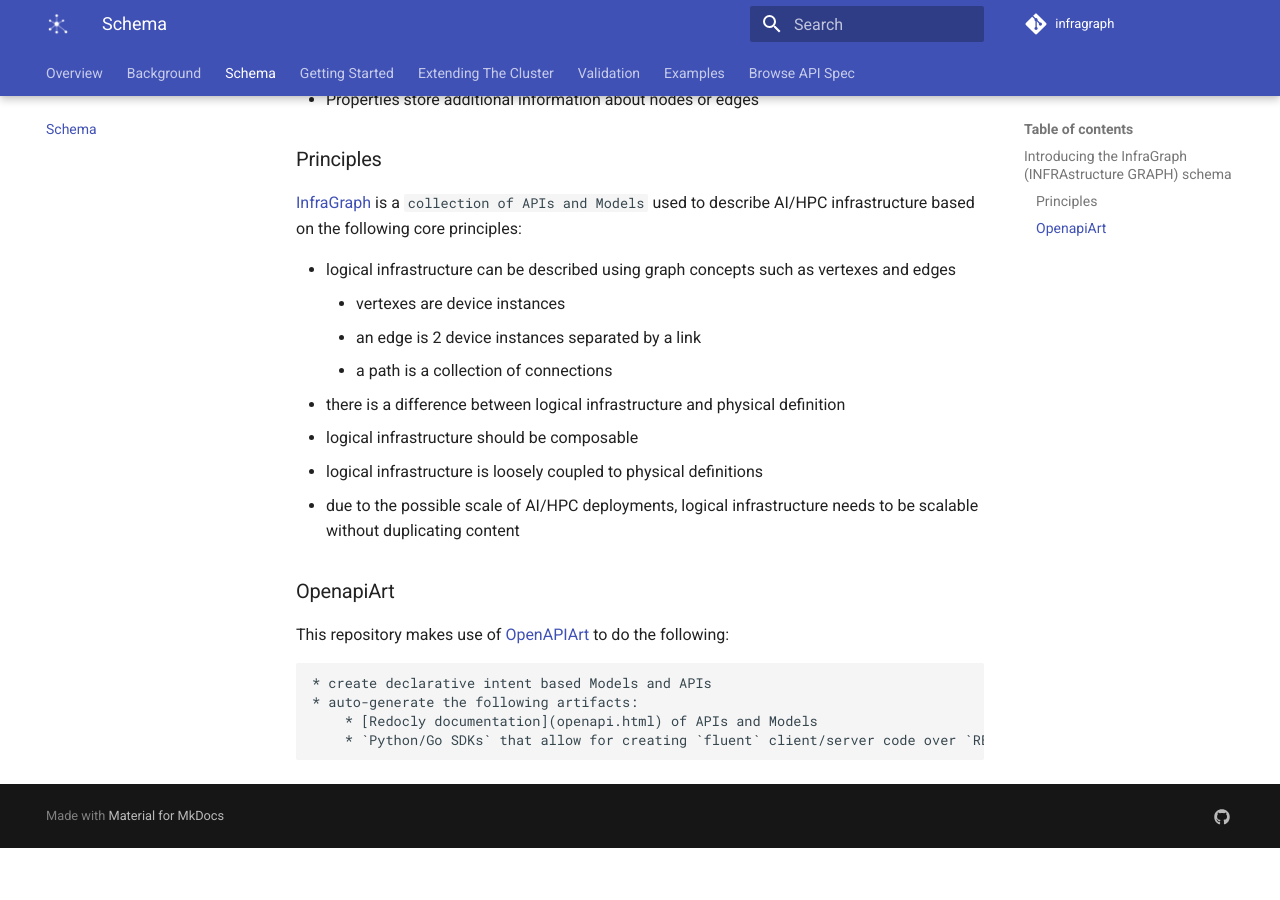
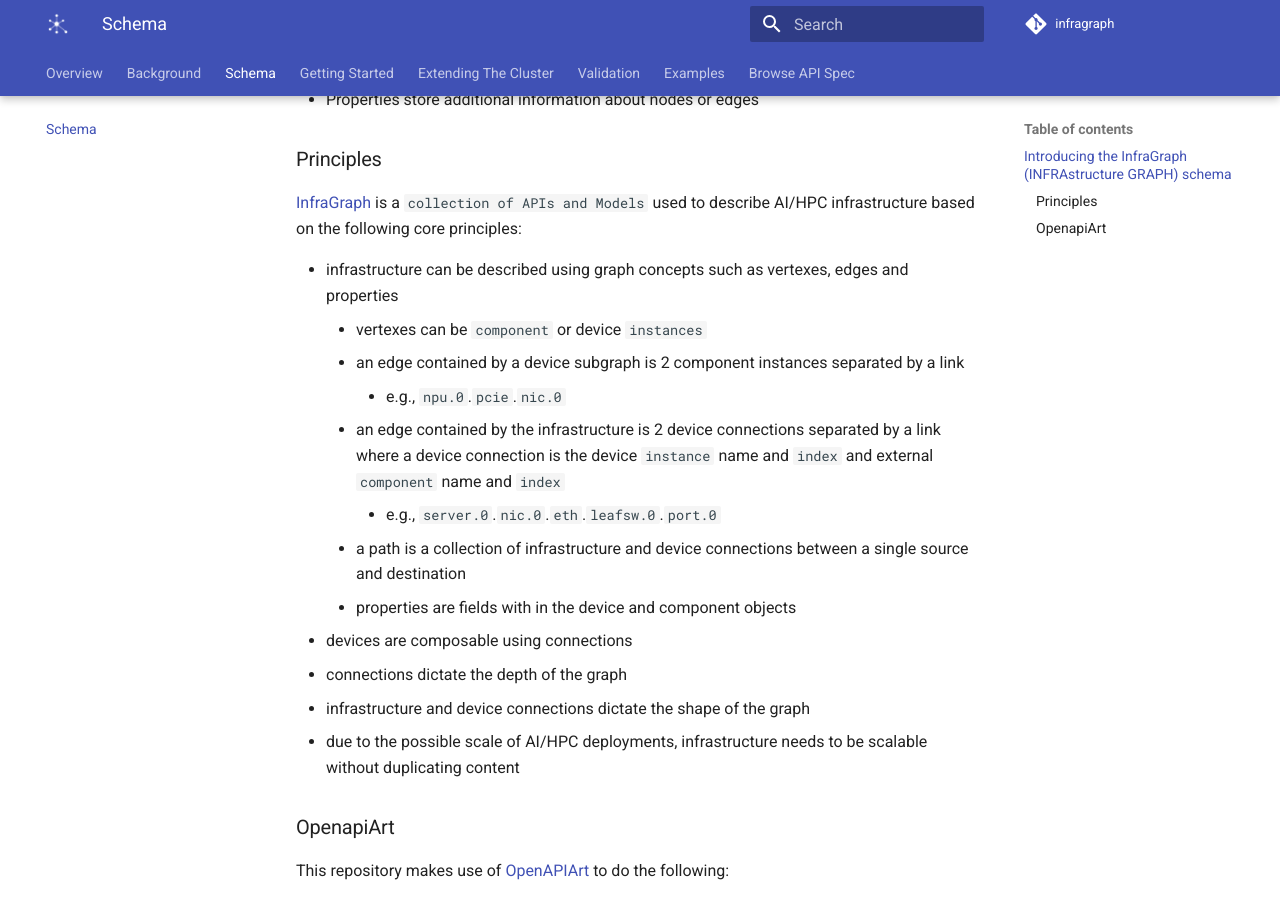
Before and after one commit to Keysight/infragraph, an MkDocs documentation site: the page built from docs/src/schema.md, in a window 1280 px wide and 900 px high, scrolled down 715 px. Built offline with MkDocs 1.6.1 and Material for MkDocs 9.7.7, drawn with Linux system fonts in a browser that asks for light colours; comment, search, counter and statistics services are not loaded; before the commit the page ends 1563 px from its top, so only the background shows below that.

Commit message:
schema update

```diff
--- a/docs/src/schema.md
+++ b/docs/src/schema.md
@@ -10,14 +10,18 @@ A graph is a natural fit to describe a system of systems in a clear, intuitive,
 ### Principles
 [InfraGraph](https://github.com/Keysight/infragraph) is a `collection of APIs and Models` used to describe AI/HPC infrastructure based on the following core principles:
 
-* logical infrastructure can be described using graph concepts such as vertexes and edges
-    * vertexes are device instances
-    * an edge is 2 device instances separated by a link
-    * a path is a collection of connections
-* there is a difference between logical infrastructure and physical definition
-* logical infrastructure should be composable
-* logical infrastructure is loosely coupled to physical definitions
-* due to the possible scale of AI/HPC deployments, logical infrastructure needs to be scalable without duplicating content
+* infrastructure can be described using graph concepts such as vertexes, edges and properties
+    * vertexes can be `component` or device `instances`
+    * an edge contained by a device subgraph is 2 component instances separated by a link
+        * e.g., `npu.0`.`pcie`.`nic.0`
+    * an edge contained by the infrastructure is 2 device connections separated by a link where a device connection is the device `instance` name and `index` and external `component` name and `index`
+        * e.g., `server.0`.`nic.0`.`eth`.`leafsw.0`.`port.0`
+    * a path is a collection of infrastructure and device connections between a single source and destination
+    * properties are fields with in the device and component objects
+* devices are composable using connections
+* connections dictate the depth of the graph
+* infrastructure and device connections dictate the shape of the graph
+* due to the possible scale of AI/HPC deployments, infrastructure needs to be scalable without duplicating content
 
 ### OpenapiArt
 This repository makes use of [OpenAPIArt](https://github.com/open-traffic-generator/openapiart) to do the following:
```
